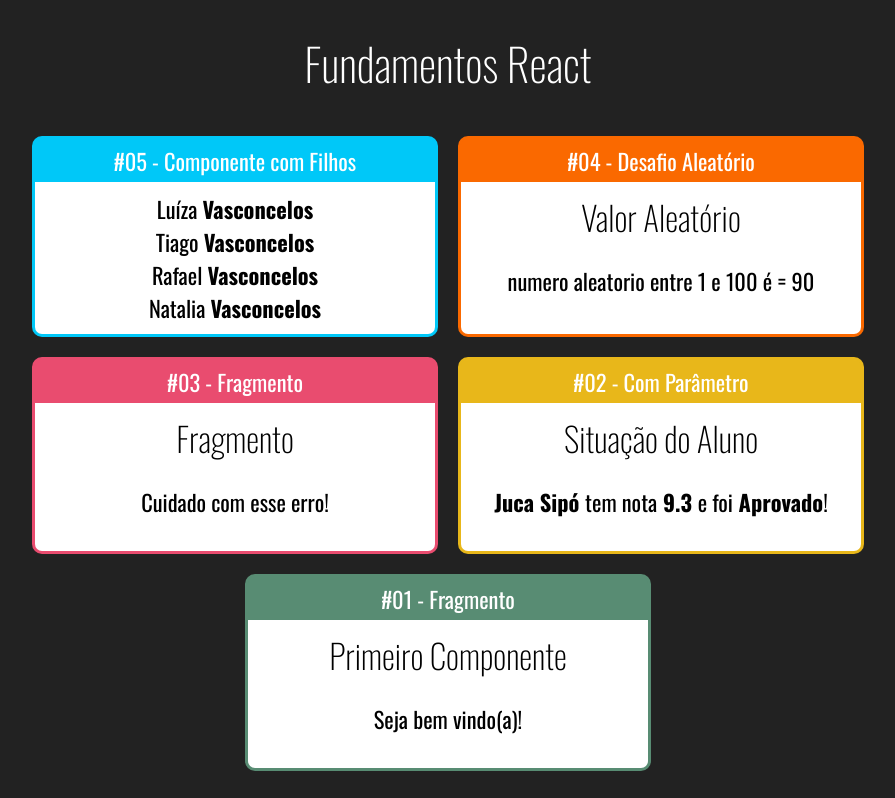
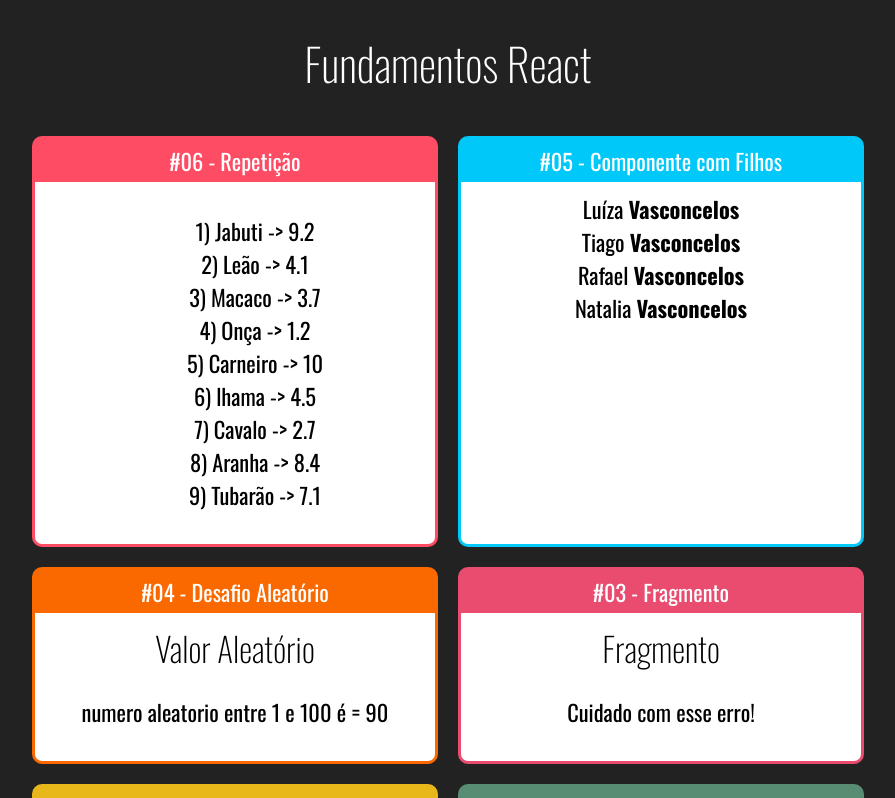
Before and after one commit to Tiago-devop/fundamentos-react, a React (Create React App) app: page / in a window 1280 px wide. Shown: the top 798 px of the page, without its empty margins (192-1087 px from the left). Built offline with nearby package versions, Linux system fonts and the light colour scheme.

Commit message:
transformar arry de obj em arry jsx

```diff
--- a/src/App.jsx
+++ b/src/App.jsx
@@ -3,6 +3,7 @@
 
 import Card from "./components/layout/Card";
 
+import ListaAlunos from "./components/repeticao/ListaAlunos";
 import Familia from "./components/basicos/Familia";
 import FamiliaMembro from "./components/basicos/FamiliaMembro";
 import Aleatorio from "./components/basicos/Aleatorio";
@@ -15,6 +16,11 @@
     <h1>Fundamentos React</h1>
 
     <div className="Cards">
+      <Card titulo="#06 - Repetição" color="#FF4C65">
+        <ListaAlunos>
+
+        </ListaAlunos>
+      </Card>
       <Card titulo="#05 - Componente com Filhos" color="#00C8F8">
         <Familia surname="Vasconcelos">
           <FamiliaMembro name="Luíza" />
--- /dev/null
+++ b/src/components/repeticao/ListaAlunos.jsx
@@ -0,0 +1,19 @@
+import React from "react";
+import alunos from "../../data/alunos";
+
+export default (props) => {
+  const alunosLista = alunos.map((aluno) => {
+    return (
+      <li key={aluno.id}>
+        {aluno.id}
+        {")"} {aluno.nome} -{">"} {aluno.nota}
+      </li>
+    );
+  });
+
+  return (
+    <div>
+      <ul style={{ listStyle: "none" }}>{alunosLista}</ul>
+    </div>
+  );
+};
--- /dev/null
+++ b/src/data/alunos.js
@@ -0,0 +1,11 @@
+export default [
+  { id: 1, nome: "Jabuti", nota: 9.2 },
+  { id: 2, nome: "Leão", nota: 4.1 },
+  { id: 3, nome: "Macaco", nota: 3.7 },
+  { id: 4, nome: "Onça", nota: 1.2 },
+  { id: 5, nome: "Carneiro", nota: 10.0 },
+  { id: 6, nome: "lhama", nota: 4.5 },
+  { id: 7, nome: "Cavalo", nota: 2.7 },
+  { id: 8, nome: "Aranha", nota: 8.4 },
+  { id: 9, nome: "Tubarão", nota: 7.1 },
+];
```
